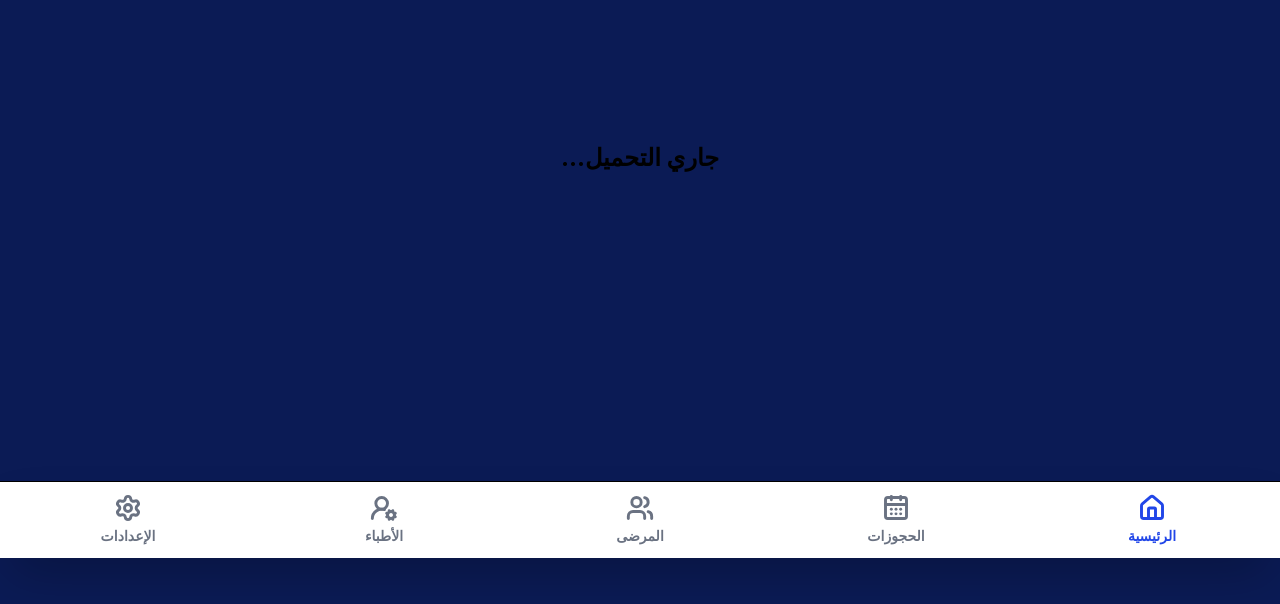
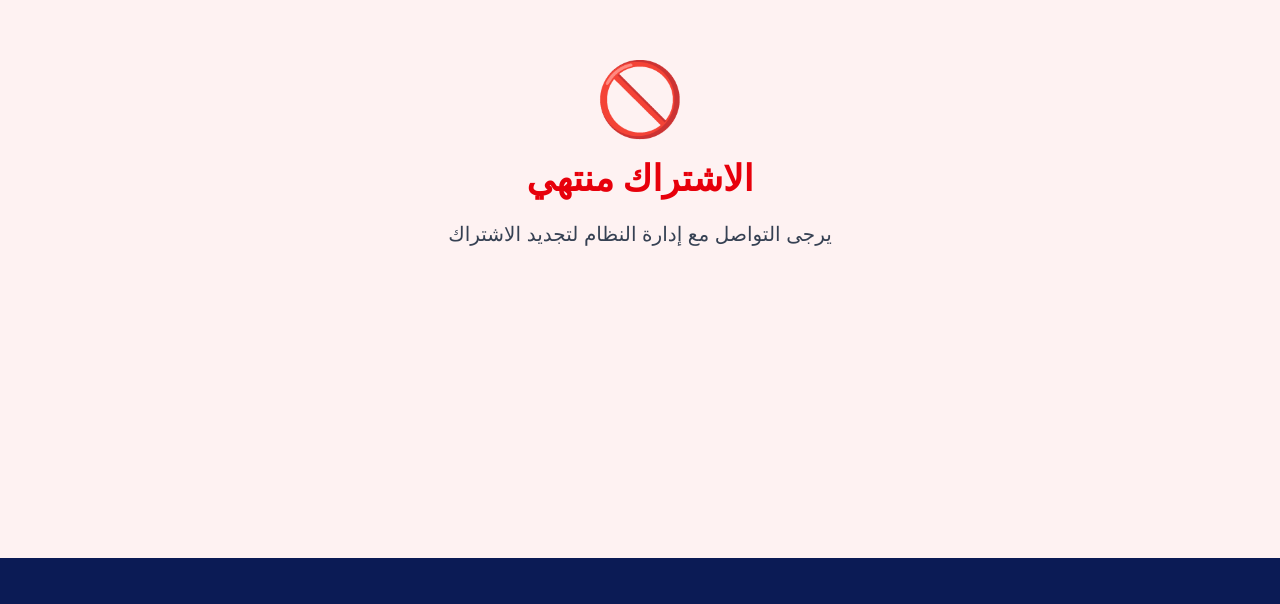
Before and after one commit to yaseenalqasim-ai/dentist-clinic, a Next.js app: page / in a window 1280 px wide. Shown: the part 242-846 px from the top of the page. After the commit the page ends 800 px from the top, so only its background shows below. Built offline with nearby package versions, Linux system fonts and the light colour scheme; no server answers.

Commit message:
update layout navbar logic

```diff
--- a/app/layout.tsx
+++ b/app/layout.tsx
@@ -18,6 +18,9 @@ import {
   UserProvider
 } from "@/app/context/UserContext";
 
+import SubscriptionGuard
+from "@/app/components/SubscriptionGuard";
+
 export default function RootLayout({
   children,
 }: {
@@ -26,6 +29,18 @@ export default function RootLayout({
 
   const pathname =
     usePathname();
+
+  const hideNavbar =
+
+    pathname === "/login"
+
+    ||
+
+    pathname === "/create-user"
+
+    ||
+
+    pathname === "/unauthorized";
 
   const navItems = [
 
@@ -77,6 +92,8 @@ export default function RootLayout({
 
         <UserProvider>
 
+          <SubscriptionGuard>
+
             <div
               className="
                 pb-28
@@ -86,6 +103,10 @@ export default function RootLayout({
               {children}
 
             </div>
+
+            {
+
+              !hideNavbar && (
 
                 <nav
                   className="
@@ -173,6 +194,12 @@ export default function RootLayout({
 
                 </nav>
 
+              )
+
+            }
+
+          </SubscriptionGuard>
+
         </UserProvider>
 
       </body>
```
Lines whose indentation alone changed are shown as unchanged.
